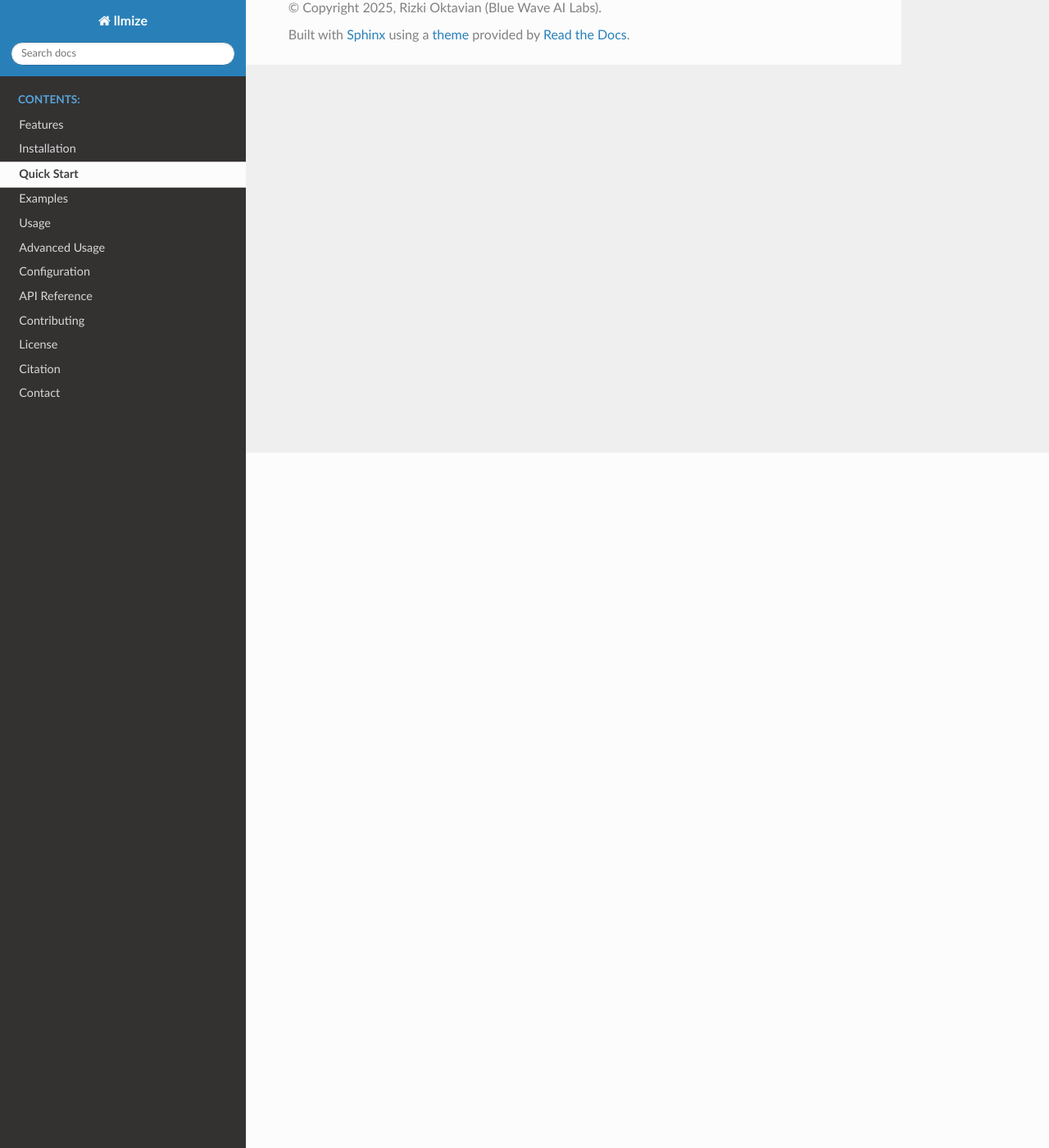
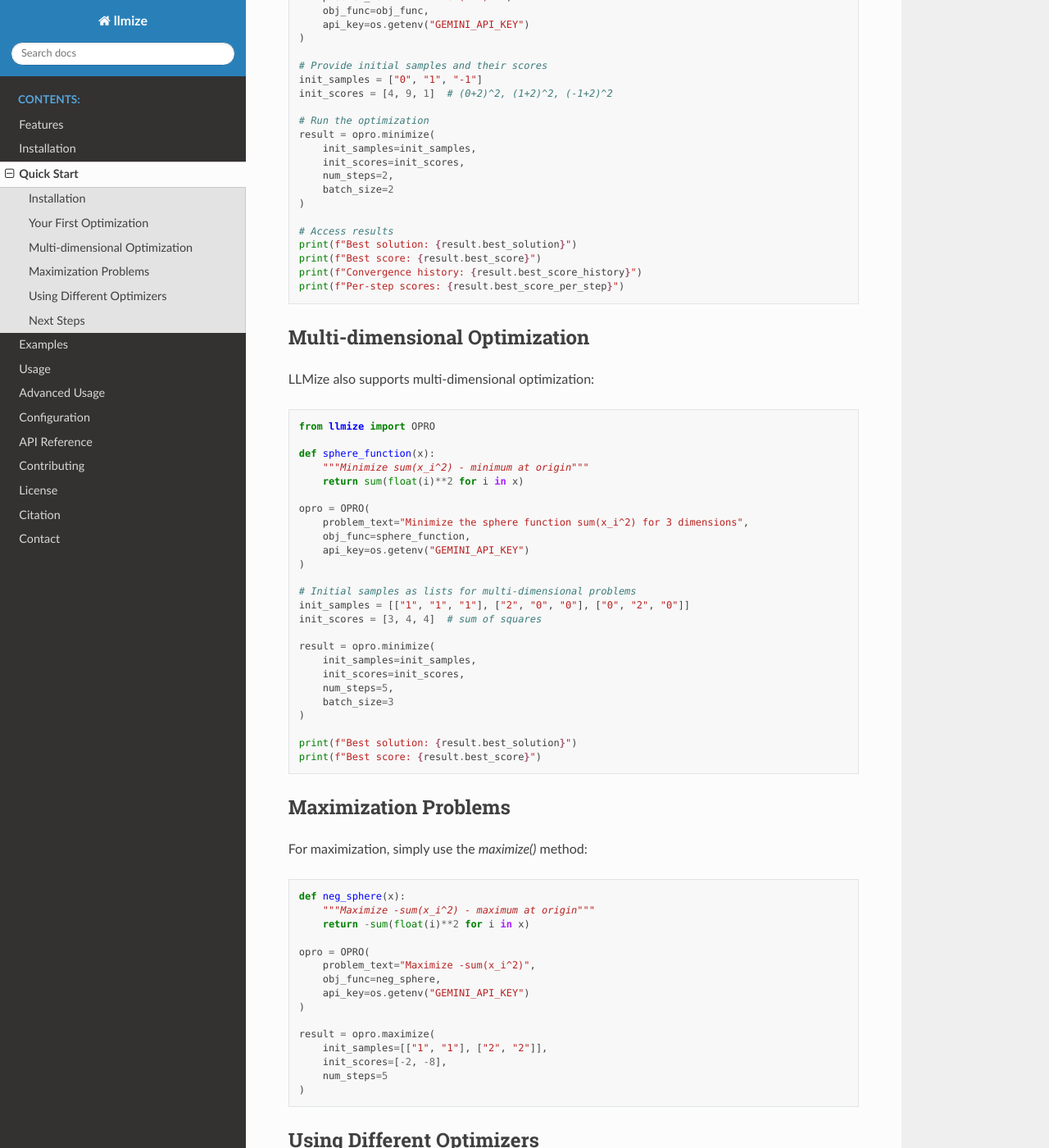
Before and after one commit to rizkiokt/llmize, a Sphinx documentation site: the page built from docs/quickstart.rst, in a window 1280 px wide and 1400 px high, scrolled down 848 px. Shown: the whole window at 82% size. Built offline with Sphinx 7.4.7 and the Read the Docs theme 3.1.0, drawn with Linux system fonts in a browser that asks for light colours; pages that are not in the unit, such as notebooks, are missing from menus; some of the changed text lies outside the part shown.

Commit message:
DOC(update): Expand README and documentation with comprehensive optimizer guides, callback examples, and improved API reference structure

```diff
--- a/docs/modules/llmize.rst
+++ b/docs/modules/llmize.rst
@@ -7,10 +7,12 @@ LLMize Module
    :show-inheritance:
 
 Submodules
-------------------
+----------
 
 .. toctree::
    :maxdepth: 2
 
    llmize.methods
    llmize.utils
+   llmize.callbacks
+   llmize.llm
--- a/docs/quickstart.rst
+++ b/docs/quickstart.rst
@@ -1,28 +1,52 @@
 Quick Start
 ====================
 
-Here's a simple example of how to use LLMize with OPRO approach:
+This guide will help you get started with LLMize in just a few minutes.
+
+Installation
+------------
+
+First, install LLMize using pip:
+
+.. code-block:: bash
+
+    pip install llmize
+
+Then, set up your API key as an environment variable:
+
+.. code-block:: bash
+
+    export GEMINI_API_KEY="your-api-key-here"
+
+Your First Optimization
+------------------------
+
+Here's a simple example of how to use LLMize with OPRO approach to minimize a quadratic function:
 
 .. code-block:: python
 
     from llmize import OPRO
     import os
 
+    # Define your objective function
     def obj_func(x):
         if isinstance(x, list):
             return (float(x[0]) + 2)**2  # Minimum at x=-2
         else:
             return (float(x) + 2)**2  # Minimum at x=-2
 
+    # Create an optimizer instance
     opro = OPRO(
         problem_text="Minimize (x+2)^2",
         obj_func=obj_func,
         api_key=os.getenv("GEMINI_API_KEY")
     )
 
+    # Provide initial samples and their scores
     init_samples = ["0", "1", "-1"]
     init_scores = [4, 9, 1]  # (0+2)^2, (1+2)^2, (-1+2)^2
 
+    # Run the optimization
     result = opro.minimize(
         init_samples=init_samples,
         init_scores=init_scores,
@@ -30,8 +54,93 @@ Here's a simple example of how to use LLMize with OPRO approach:
         batch_size=2
     )
 
-    # Access results using the new OptimizationResult class
+    # Access results
     print(f"Best solution: {result.best_solution}")
     print(f"Best score: {result.best_score}")
     print(f"Convergence history: {result.best_score_history}")
     print(f"Per-step scores: {result.best_score_per_step}")
+
+Multi-dimensional Optimization
+-------------------------------
+
+LLMize also supports multi-dimensional optimization:
+
+.. code-block:: python
+
+    from llmize import OPRO
+
+    def sphere_function(x):
+        """Minimize sum(x_i^2) - minimum at origin"""
+        return sum(float(i)**2 for i in x)
+
+    opro = OPRO(
+        problem_text="Minimize the sphere function sum(x_i^2) for 3 dimensions",
+        obj_func=sphere_function,
+        api_key=os.getenv("GEMINI_API_KEY")
+    )
+
+    # Initial samples as lists for multi-dimensional problems
+    init_samples = [["1", "1", "1"], ["2", "0", "0"], ["0", "2", "0"]]
+    init_scores = [3, 4, 4]  # sum of squares
+
+    result = opro.minimize(
+        init_samples=init_samples,
+        init_scores=init_scores,
+        num_steps=5,
+        batch_size=3
+    )
+
+    print(f"Best solution: {result.best_solution}")
+    print(f"Best score: {result.best_score}")
+
+Maximization Problems
+---------------------
+
+For maximization, simply use the `maximize()` method:
+
+.. code-block:: python
+
+    def neg_sphere(x):
+        """Maximize -sum(x_i^2) - maximum at origin"""
+        return -sum(float(i)**2 for i in x)
+
+    opro = OPRO(
+        problem_text="Maximize -sum(x_i^2)",
+        obj_func=neg_sphere,
+        api_key=os.getenv("GEMINI_API_KEY")
+    )
+
+    result = opro.maximize(
+        init_samples=[["1", "1"], ["2", "2"]],
+        init_scores=[-2, -8],
+        num_steps=5
+    )
+
+Using Different Optimizers
+--------------------------
+
+Choose the optimizer based on your problem:
+
+.. code-block:: python
+
+    from llmize import OPRO, ADOPRO, HLMEA, HLMSA
+
+    # Simple problems - OPRO
+    opro = OPRO(problem_text="...", obj_func=func, api_key=key)
+
+    # Complex landscapes - ADOPRO
+    adopro = ADOPRO(problem_text="...", obj_func=func, api_key=key)
+
+    # Combinatorial problems - HLMEA
+    hlmea = HLMEA(problem_text="...", obj_func=func, api_key=key)
+
+    # Multi-modal problems - HLMSA
+    hlmsa = HLMSA(problem_text="...", obj_func=func, api_key=key)
+
+Next Steps
+----------
+
+- Check out the :doc:`examples` for more detailed tutorials
+- Learn about :doc:`configuration` to customize defaults
+- Explore the :doc:`api` for full documentation
+- Read about :doc:`advanced_usage` for callbacks and parallel processing
```
Also changed, not shown: README.md (+157 -14 lines), docs/api.rst (+104 -10 lines), docs/examples.rst (+55 -4 lines), 5 other files.
